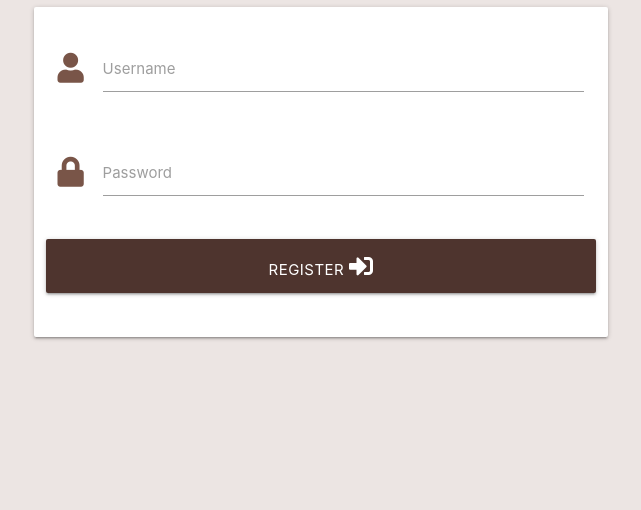
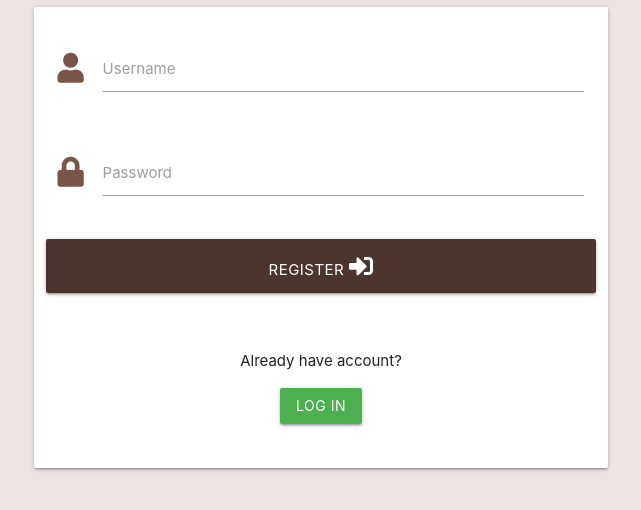
Before and after one commit to KlaudiaMatysiak/Cookbook, a Flask app: page /register in a window 1280 px wide. Shown: the part 266-776 px from the top of the page, without its empty margins (319-960 px from the left). Run offline with Flask 2, Linux system fonts and the light colour scheme; some libraries are stand-ins or nearby versions.

Commit message:
Add link to the login form on the register page

```diff
--- a/templates/register.html
+++ b/templates/register.html
@@ -31,6 +31,11 @@
                         Register <i class="fas fa-sign-in-alt"></i>
                     </button>
                 </div>
+                <br>
+                <div class="row center-align">
+                    <p>Already have account?</p>
+                    <a href="{{ url_for('login') }}" class="btn green">Log In</a>
+                </div>
             </div>
         </form>
     </div>
```
